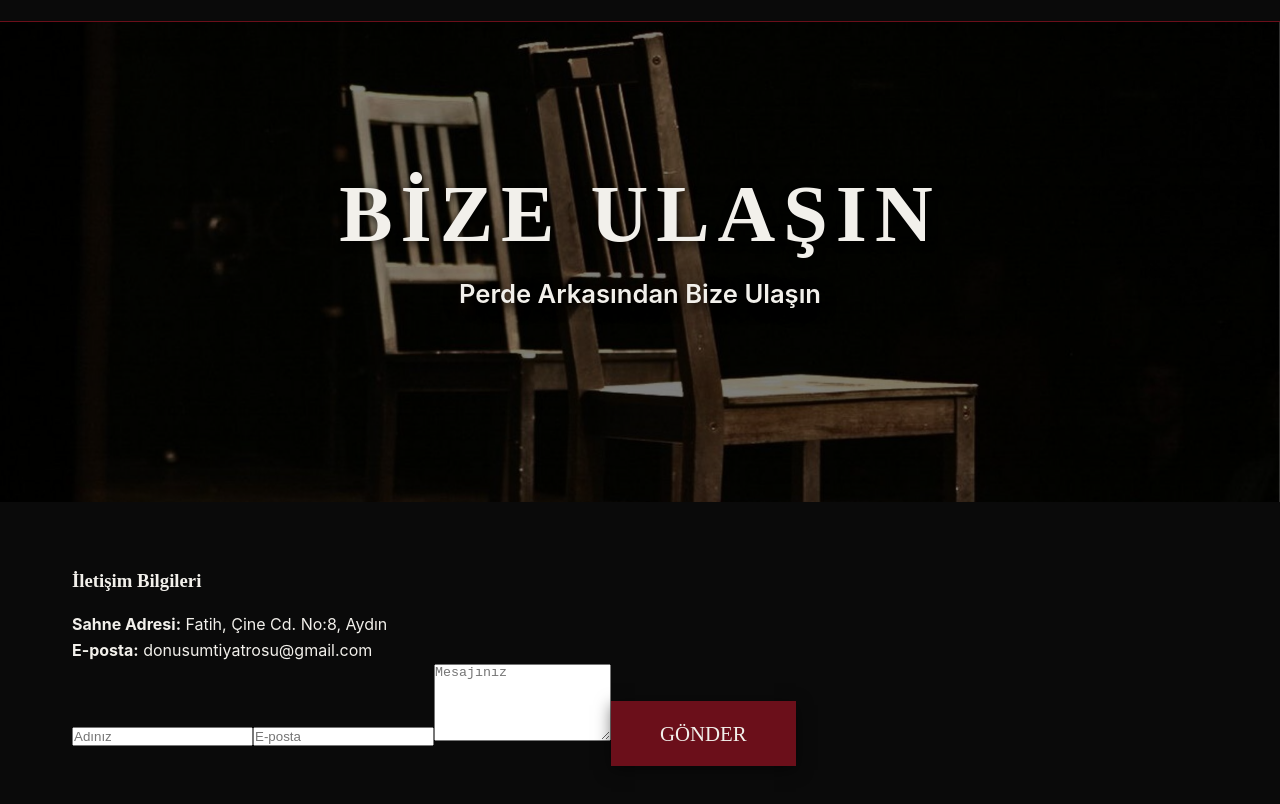
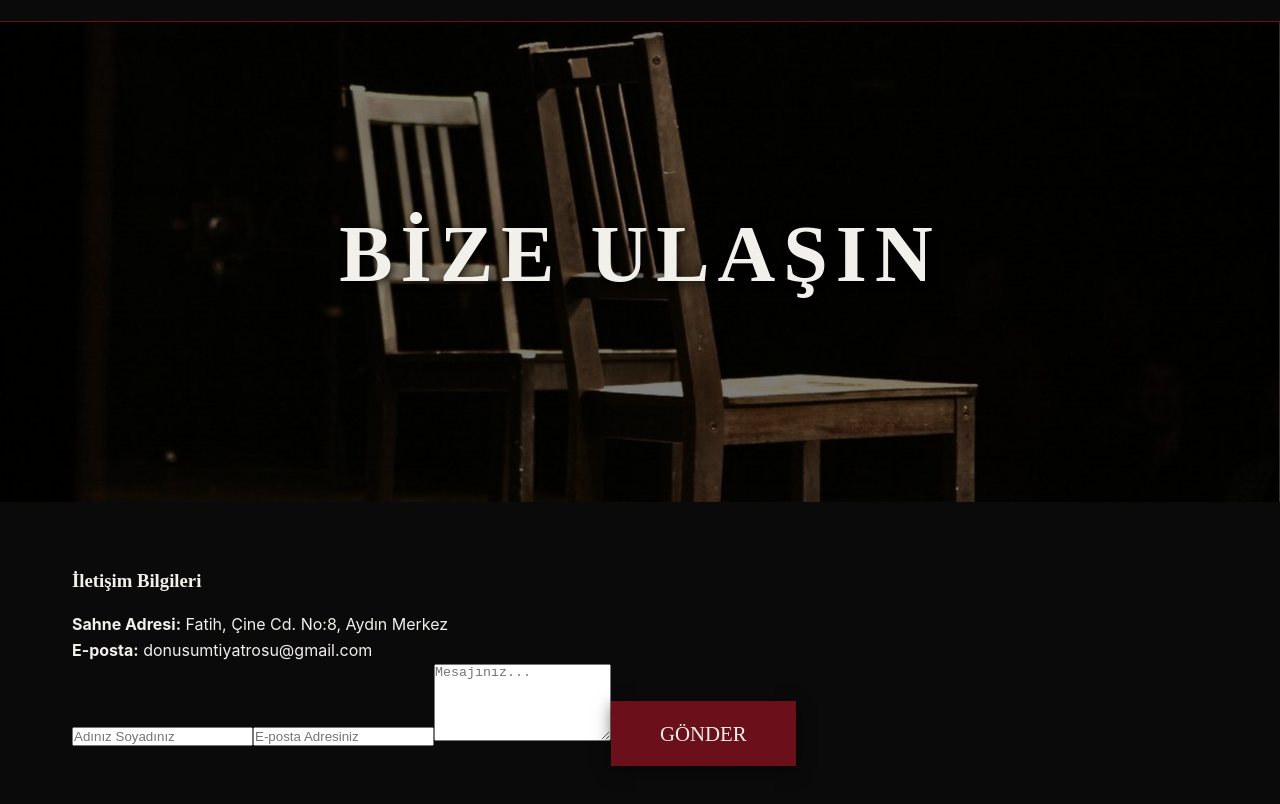
Before and after one commit to alicasila/gergedanlar-tiyatro, a plain HTML site: page contact.html in a window 1280 px wide. Shown: the part 88-892 px from the top of the page. Drawn offline with Linux system fonts and the light colour scheme.

Commit message:
Update contact.html

```diff
--- a/contact.html
+++ b/contact.html
@@ -19,16 +19,16 @@
             </ul>
         </nav>
     </header>
-    <section class="hero contact-hero"><h1>BİZE ULAŞIN</h1><p>Perde Arkasından Bize Ulaşın</p></section>
+    <section class="hero contact-hero"><h1>BİZE ULAŞIN</h1></section>
     <div class="container">
         <div class="contact-wrapper">
             <div class="contact-info">
                 <h3>İletişim Bilgileri</h3>
-                <p><strong>Sahne Adresi:</strong> Fatih, Çine Cd. No:8, Aydın</p>
+                <p><strong>Sahne Adresi:</strong> Fatih, Çine Cd. No:8, Aydın Merkez</p>
                 <p><strong>E-posta:</strong> donusumtiyatrosu@gmail.com</p>
             </div>
             <div class="contact-form-container">
-                <form action="#"><input type="text" placeholder="Adınız" required><input type="email" placeholder="E-posta" required><textarea rows="5" placeholder="Mesajınız"></textarea><button type="submit" class="btn">Gönder</button></form>
+                <form action="#"><input type="text" placeholder="Adınız Soyadınız" required><input type="email" placeholder="E-posta Adresiniz" required><textarea rows="5" placeholder="Mesajınız..."></textarea><button type="submit" class="btn">Gönder</button></form>
             </div>
         </div>
     </div>
```
